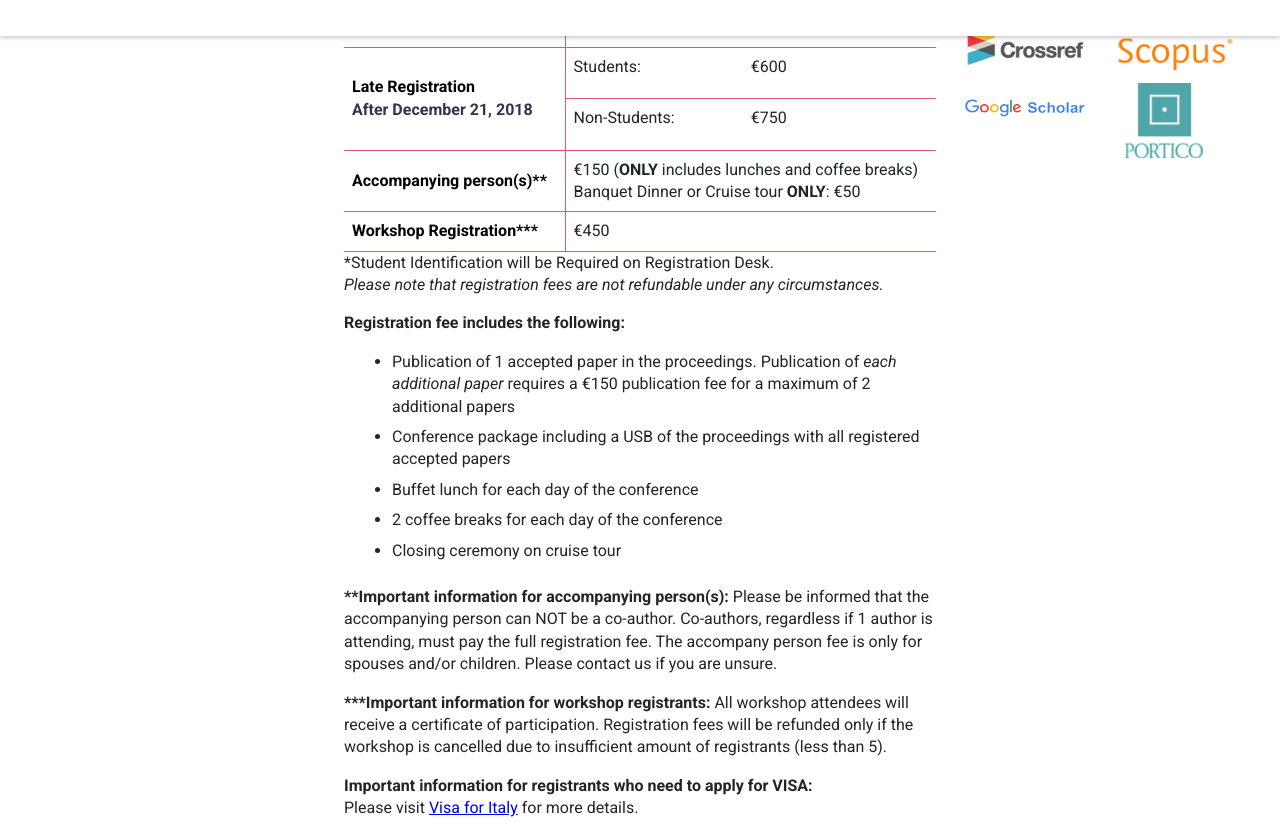
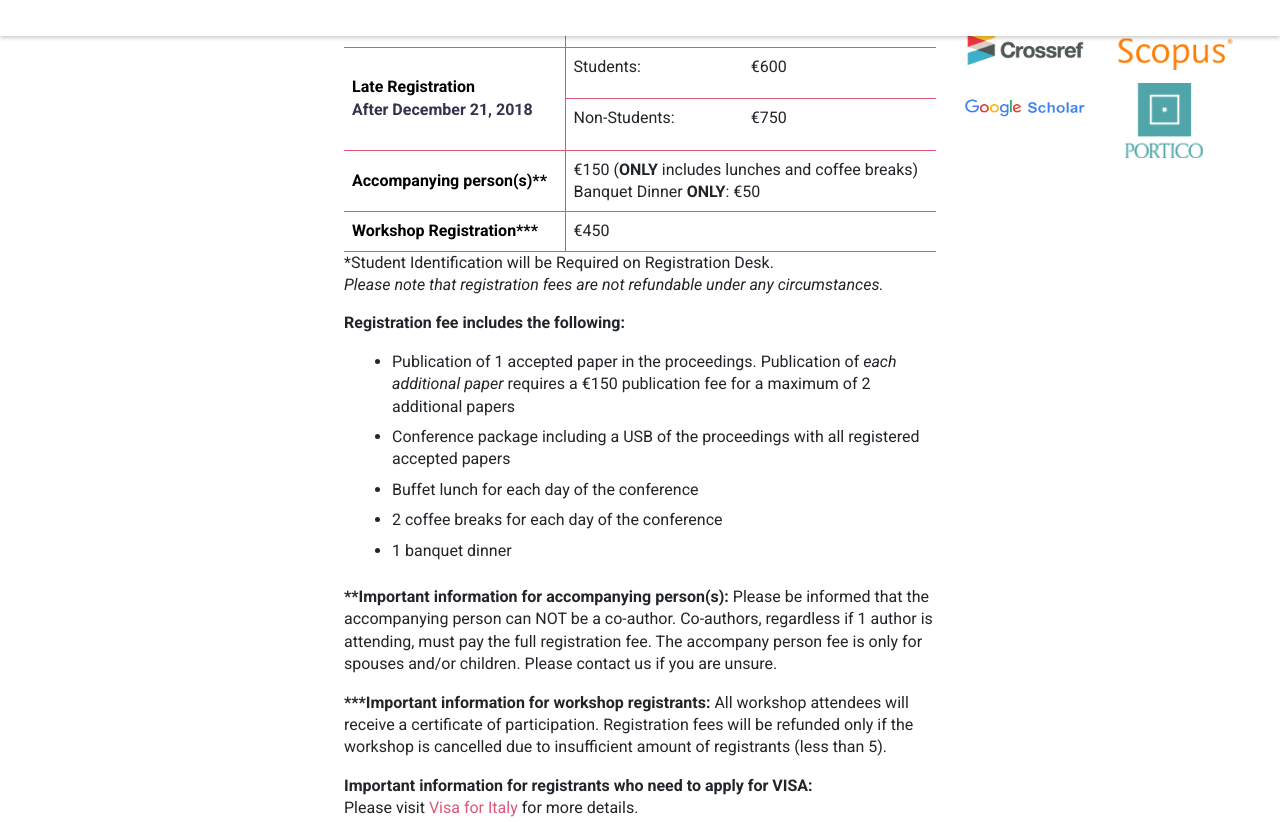
Before and after one commit to intaset/nddte, a Jekyll site: the page built from registration.html, in a window 1280 px wide and 900 px high, scrolled down 667 px, cut to the strip 78-900 px from the top of the window. Built offline with Jekyll 4.4.1, drawn with Linux system fonts in a browser that asks for light colours; nearby versions of some CDN libraries; Markdown is read by kramdown in place of the engine named in the settings; comment, search, counter and statistics services are not loaded.

Commit message:
updated registration page

```diff
--- a/registration.html
+++ b/registration.html
@@ -44,7 +44,7 @@ keyword: biomedical, nanomedical, drug delivery, tissue engineering, gene delive
     <td class="date-title" rowspan="1">Accompanying person(s)**</td>
     </tr>
     <tr>
-    <td class="imp-date">€150 (<b>ONLY</b> includes lunches and coffee breaks)<br>Banquet Dinner or Cruise tour <b>ONLY</b>: €50</td>
+    <td class="imp-date">€150 (<b>ONLY</b> includes lunches and coffee breaks)<br>Banquet Dinner <b>ONLY</b>: €50</td>
     </tr>
 
     <tr>
@@ -86,7 +86,7 @@ keyword: biomedical, nanomedical, drug delivery, tissue engineering, gene delive
     </tr>
     <tr>
     <th class="date-title" rowspan="1">Accompanying person(s)**</th>
-    <td class="imp-date">€150 (<b>ONLY</b> includes lunches and coffee breaks)<br>Banquet Dinner or Cruise tour <b>ONLY</b>: €50</td>
+    <td class="imp-date">€150 (<b>ONLY</b> includes lunches and coffee breaks)<br>Banquet Dinner  <b>ONLY</b>: €50</td>
     </tr>
 
     <tr>
@@ -105,7 +105,7 @@ keyword: biomedical, nanomedical, drug delivery, tissue engineering, gene delive
 <li>Conference package including a USB of the proceedings with all registered accepted papers</li>
 <li>Buffet lunch for each day of the conference</li>
 <li>2 coffee breaks for each day of the conference</li>
-<li>Closing ceremony on cruise tour</li>
+<li>1 banquet dinner</li>
 </ul>
 
 <p class="body"><b>**Important information for accompanying person(s):</b> Please be informed that the accompanying person can NOT be a co-author. Co-authors, regardless if 1 author is attending, must pay the full registration fee. The accompany person fee is only for spouses and/or children. Please contact us if you are unsure.</p>
@@ -113,7 +113,7 @@ keyword: biomedical, nanomedical, drug delivery, tissue engineering, gene delive
 <p class="body"><b>***Important information for workshop registrants:</b> All workshop attendees will receive a certificate of participation. Registration fees will be refunded only if the workshop is cancelled due to insufficient amount of registrants (less than 5).</p>
 
 <p class="body"><b>Important information for registrants who need to apply for VISA:</b><br>
-Please visit <a target="_blank" href="http://vistoperitalia.esteri.it/home/en">  Visa for Italy</a> for more details.</p>
+Please visit <a target="_blank" href="http://vistoperitalia.esteri.it/home/en" class="body-link">  Visa for Italy</a> for more details.</p>
 
     <p class="body">You may register for NDDTE'19 by one of the methods below. Please click on one of the icons to access the details of each payment method.</p>
 
```
Also changed, not shown: 1 other file.
